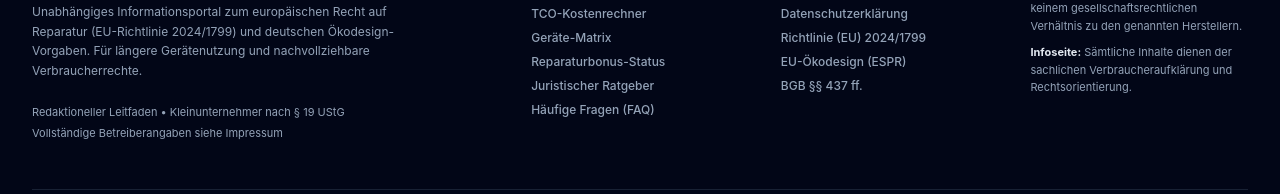
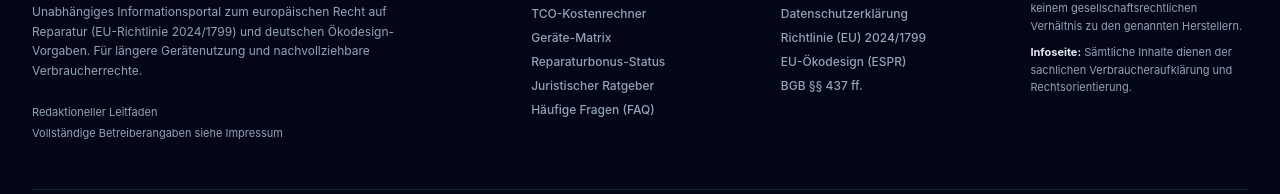
Before and after one commit to kathe71-cell/reparaturpflicht.de, a React (Vite) app: page / in a window 1280 px wide. Shown: the part 8881-9075 px from the top of the page. Built offline with nearby package versions, Linux system fonts and the light colour scheme.

Commit message:
fix(imprint): remove VAT exemption and unused Scale import

```diff
--- a/src/components/Footer.tsx
+++ b/src/components/Footer.tsx
@@ -35,7 +35,7 @@ export const Footer: React.FC<FooterProps> = ({ onNavigate }) => {
               Unabhängiges Informationsportal zum europäischen Recht auf Reparatur (EU-Richtlinie 2024/1799) und deutschen Ökodesign-Vorgaben. Für längere Gerätenutzung und nachvollziehbare Verbraucherrechte.
             </p>
             <div className="pt-2 text-[11px] text-slate-400 space-y-1">
-              <p>Redaktioneller Leitfaden • Kleinunternehmer nach § 19 UStG</p>
+              <p>Redaktioneller Leitfaden</p>
               <p>Vollständige Betreiberangaben siehe Impressum</p>
             </div>
           </div>
--- a/src/pages/Impressum.tsx
+++ b/src/pages/Impressum.tsx
@@ -1,5 +1,5 @@
 import React from 'react';
-import { ArrowLeft, Shield, Mail, Phone, MapPin, Scale } from 'lucide-react';
+import { ArrowLeft, Shield, Mail, Phone, MapPin } from 'lucide-react';
 
 interface ImpressumProps {
   onBack: () => void;
@@ -67,20 +67,6 @@ export const Impressum: React.FC<ImpressumProps> = ({ onBack }) => {
             </div>
           </section>
 
-          {/* Steuerlicher Status */}
-          <section className="bg-slate-50 p-6 rounded-2xl border border-slate-200">
-            <h2 className="text-lg font-bold text-slate-950 mb-3 flex items-center gap-2">
-              <Scale className="w-5 h-5 text-emerald-600" />
-              Umsatzsteuer &amp; Besteuerung
-            </h2>
-            <p className="font-bold text-slate-900">
-              Kleinunternehmer nach § 19 UStG
-            </p>
-            <p className="text-xs text-slate-500 mt-1">
-              Als Kleinunternehmer im Sinne von § 19 Abs. 1 UStG wird keine Umsatzsteuer berechnet oder gesondert ausgewiesen.
-            </p>
-          </section>
-
           {/* Redaktionell Verantwortlicher */}
           <section className="bg-slate-50 p-6 rounded-2xl border border-slate-200">
             <h2 className="text-lg font-bold text-slate-950 mb-3 flex items-center gap-2">
```
Also changed, not shown: vercel.json.
